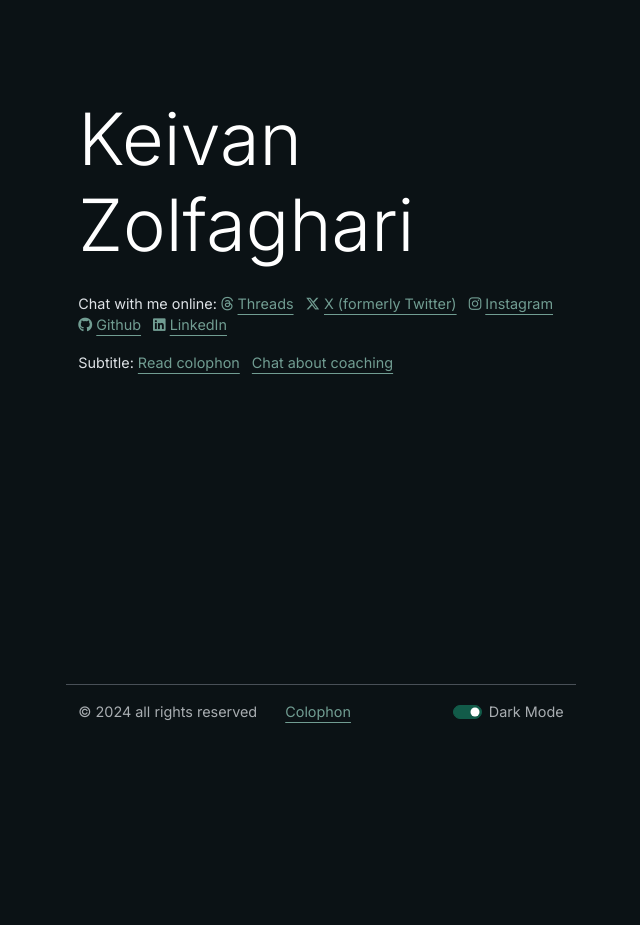
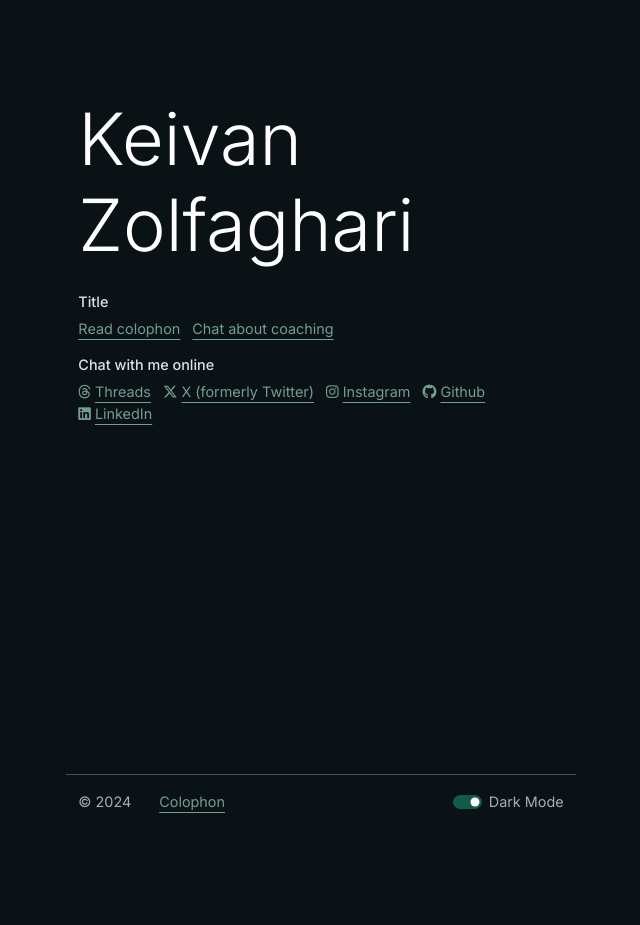
Before and after one commit to keivanz/keivanz.github.io, a Jekyll site: the page built from index.md, in a window 1280 px wide. Shown: the whole page, without its empty margins (319-959 px from the left). Built offline with Jekyll 4.4.1, drawn with Linux system fonts in a browser that asks for light colours; nearby versions of some CDN libraries; before the commit the page ends 900 px from its top, so only the background shows below that.

Commit message:
updating headers

```diff
--- a/_includes/footer.html
+++ b/_includes/footer.html
@@ -2,7 +2,7 @@
 
   <div class="col-md-8">
     <ul class="list-inline">
-      <li class="list-inline-item me-4">&copy; {{ site.time | date: '%Y' }} all rights reserved</li>
+      <li class="list-inline-item me-4">&copy; {{ site.time | date: '%Y' }}</li>
       <li class="list-inline-item me-4"><a href="/colophon">Colophon</a></li>
     </ul>
     </div>
--- a/_includes/main.html
+++ b/_includes/main.html
@@ -1,7 +1,13 @@
 <h1 class="display-2 mt-5 mb-4 text-body-emphasis" style="view-transition-name: sitetitle;">{{ site.title }}</h1>
 
+<h6>Title</h6>
 <ul class="list-inline ps-0">
-  Chat with me online:
+  <li class="list-inline-item"><a href="/colophon">Read colophon</a></li>
+  <li class="list-inline-item"><a href="/coach">Chat about coaching</a></li>
+</ul>
+
+<h6>Chat with me online</h6>
+<ul class="list-inline ps-0">
   <li class="list-inline-item">
     <a href="https://test.com/test" target="_blank">
       <i class="fa-brands fa-threads pe-1"></i>Threads
@@ -28,9 +34,3 @@
     </a>
   </li>
 </ul>
-
-<ul class="list-inline ps-0">
-  Subtitle:
-  <li class="list-inline-item"><a href="/colophon">Read colophon</a></li>
-  <li class="list-inline-item"><a href="/coach">Chat about coaching</a></li>
-</ul>
--- a/_sass/_custom.scss
+++ b/_sass/_custom.scss
@@ -250,7 +250,7 @@ main {
   align-items: center;
   justify-content: center; */
   width: 100%;
-  min-height: 60dvh; /*helps ensure footer at bottom */
+  min-height: 70dvh; /*helps ensure footer at bottom */
 }
 
 .wrapper {
```
